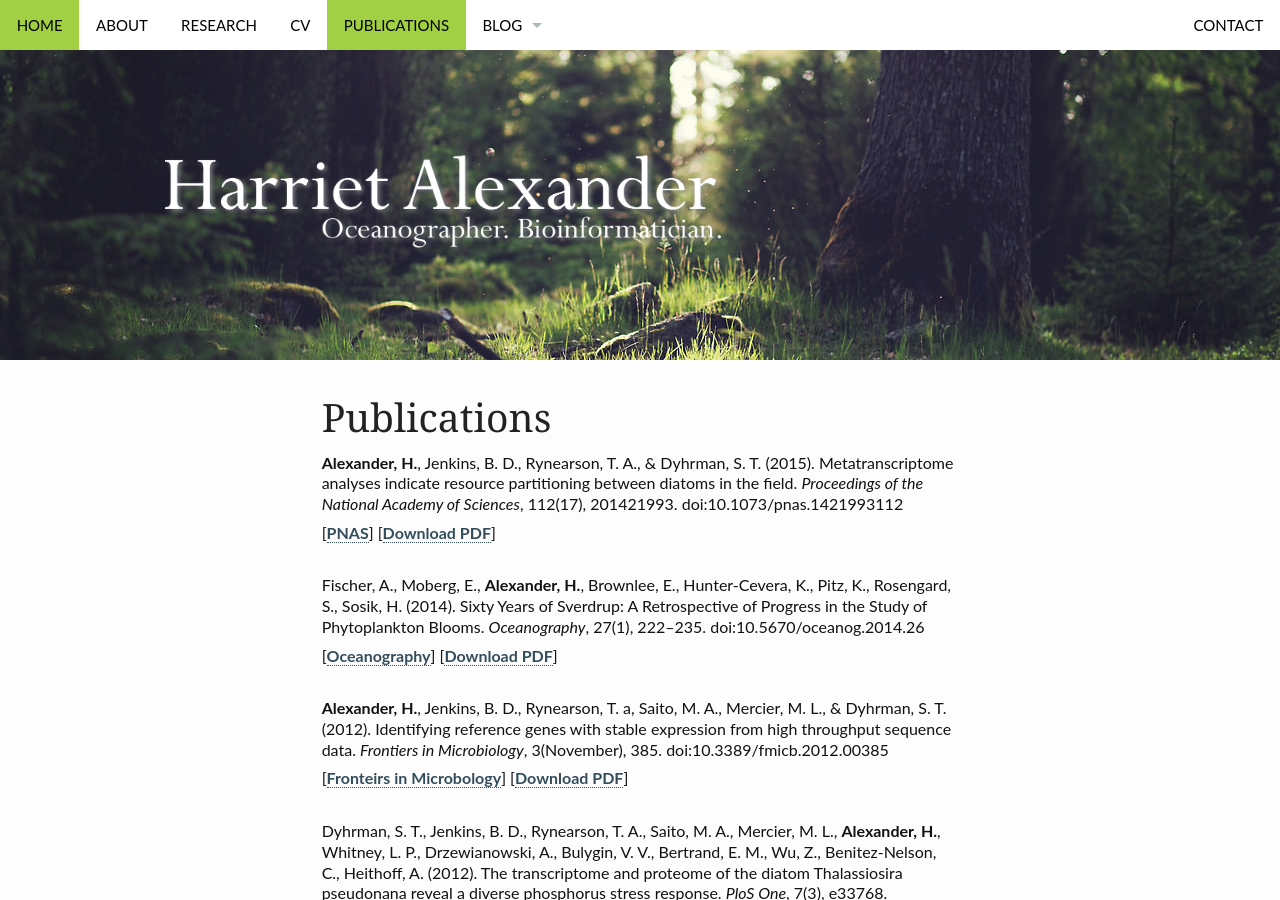
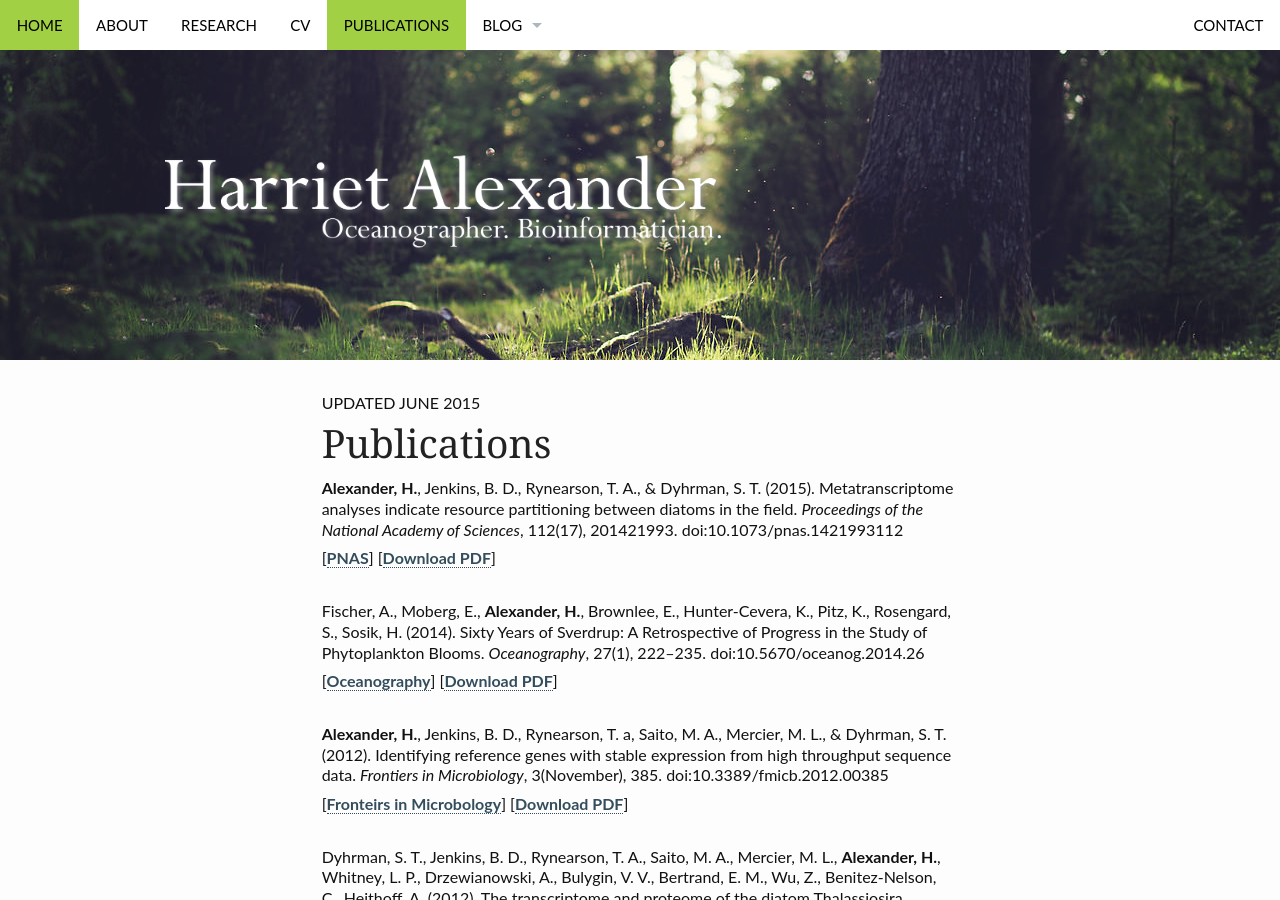
Before and after one commit to halexand/halexand.github.io, a Jekyll site: the page built from pages/publications.md, in a window 1280 px wide and 900 px high. Built offline with Jekyll 4.4.1, drawn with Linux system fonts in a browser that asks for light colours.

Commit message:
Update publications.md

```diff
--- a/pages/publications.md
+++ b/pages/publications.md
@@ -2,6 +2,7 @@
 layout: page
 show_meta: false
 title: "Publications"
+subheadline: "Updated June 2015"
 header:
    image_fullwidth: "header_unsplash_5.jpg"
 permalink: "/publications/"
```
